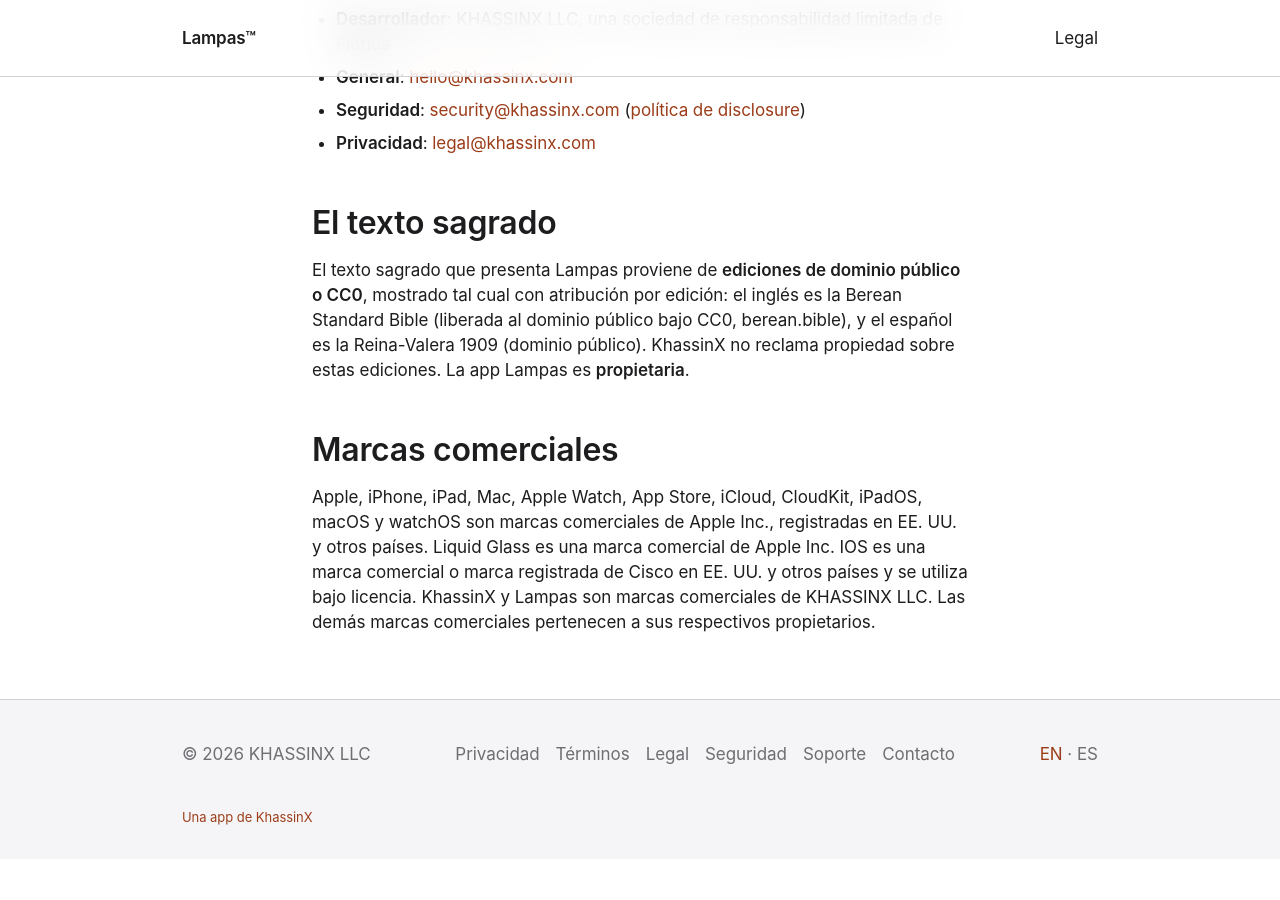
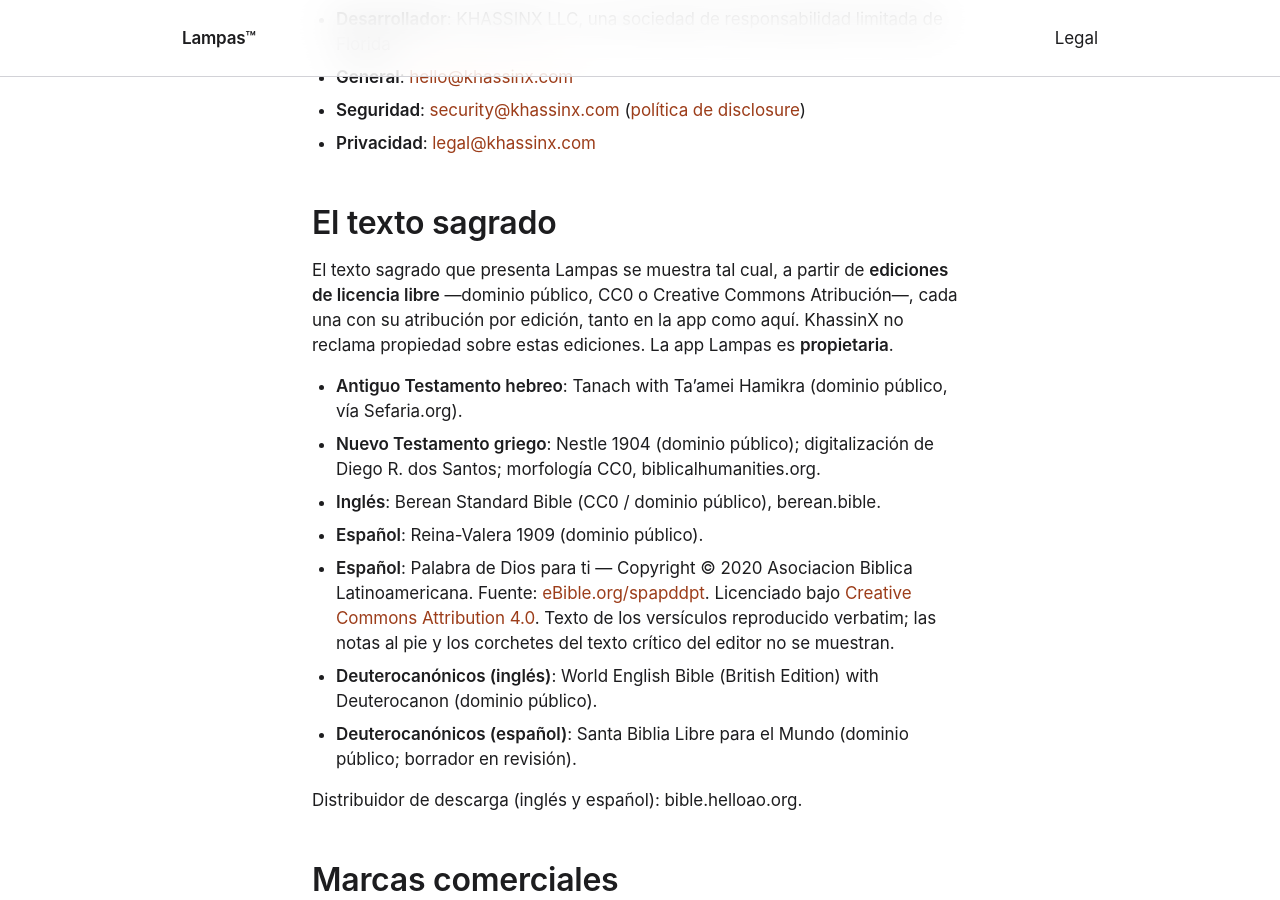
Before and after one commit to KhassinX/lampas-web, a Jekyll site: the page built from es/legal/index.md, in a window 1280 px wide and 900 px high, scrolled down 660 px. Built offline with Jekyll 4.4.1, drawn with Linux system fonts in a browser that asks for light colours; before the commit the page ends 1519 px from its top, so only the background shows below that; some of the changed text lies outside the part shown.

Commit message:
fix(legal): declarar la atribución CC BY 4.0 de Palabra de Dios para ti

```diff
--- a/es/legal/index.md
+++ b/es/legal/index.md
@@ -28,7 +28,17 @@ Documentos legales públicos de **Lampas**.
 
 ## El texto sagrado
 
-El texto sagrado que presenta Lampas proviene de **ediciones de dominio público o CC0**, mostrado tal cual con atribución por edición: el inglés es la Berean Standard Bible (liberada al dominio público bajo CC0, berean.bible), y el español es la Reina-Valera 1909 (dominio público). KhassinX no reclama propiedad sobre estas ediciones. La app Lampas es **propietaria**.
+El texto sagrado que presenta Lampas se muestra tal cual, a partir de **ediciones de licencia libre** —dominio público, CC0 o Creative Commons Atribución—, cada una con su atribución por edición, tanto en la app como aquí. KhassinX no reclama propiedad sobre estas ediciones. La app Lampas es **propietaria**.
+
+- **Antiguo Testamento hebreo**: Tanach with Ta'amei Hamikra (dominio público, vía Sefaria.org).
+- **Nuevo Testamento griego**: Nestle 1904 (dominio público); digitalización de Diego R. dos Santos; morfología CC0, biblicalhumanities.org.
+- **Inglés**: Berean Standard Bible (CC0 / dominio público), berean.bible.
+- **Español**: Reina-Valera 1909 (dominio público).
+- **Español**: Palabra de Dios para ti — Copyright © 2020 Asociacion Biblica Latinoamericana. Fuente: [eBible.org/spapddpt](https://ebible.org/spapddpt/). Licenciado bajo [Creative Commons Attribution 4.0](https://creativecommons.org/licenses/by/4.0/deed.es). Texto de los versículos reproducido verbatim; las notas al pie y los corchetes del texto crítico del editor no se muestran.
+- **Deuterocanónicos (inglés)**: World English Bible (British Edition) with Deuterocanon (dominio público).
+- **Deuterocanónicos (español)**: Santa Biblia Libre para el Mundo (dominio público; borrador en revisión).
+
+Distribuidor de descarga (inglés y español): bible.helloao.org.
 
 ## Marcas comerciales
 
```
Also changed, not shown: other parts of es/legal/index.md (+1 -1 lines).
